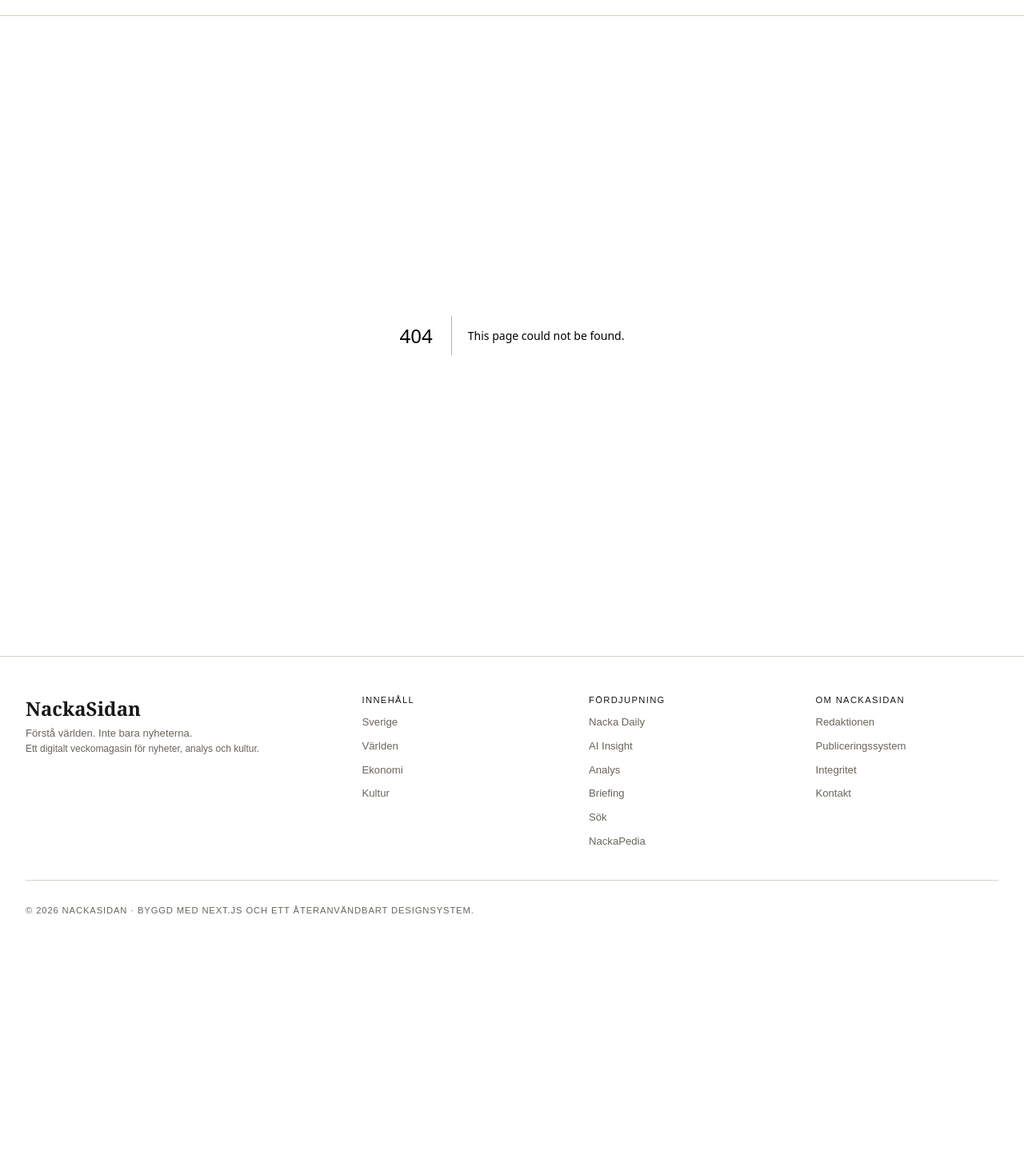
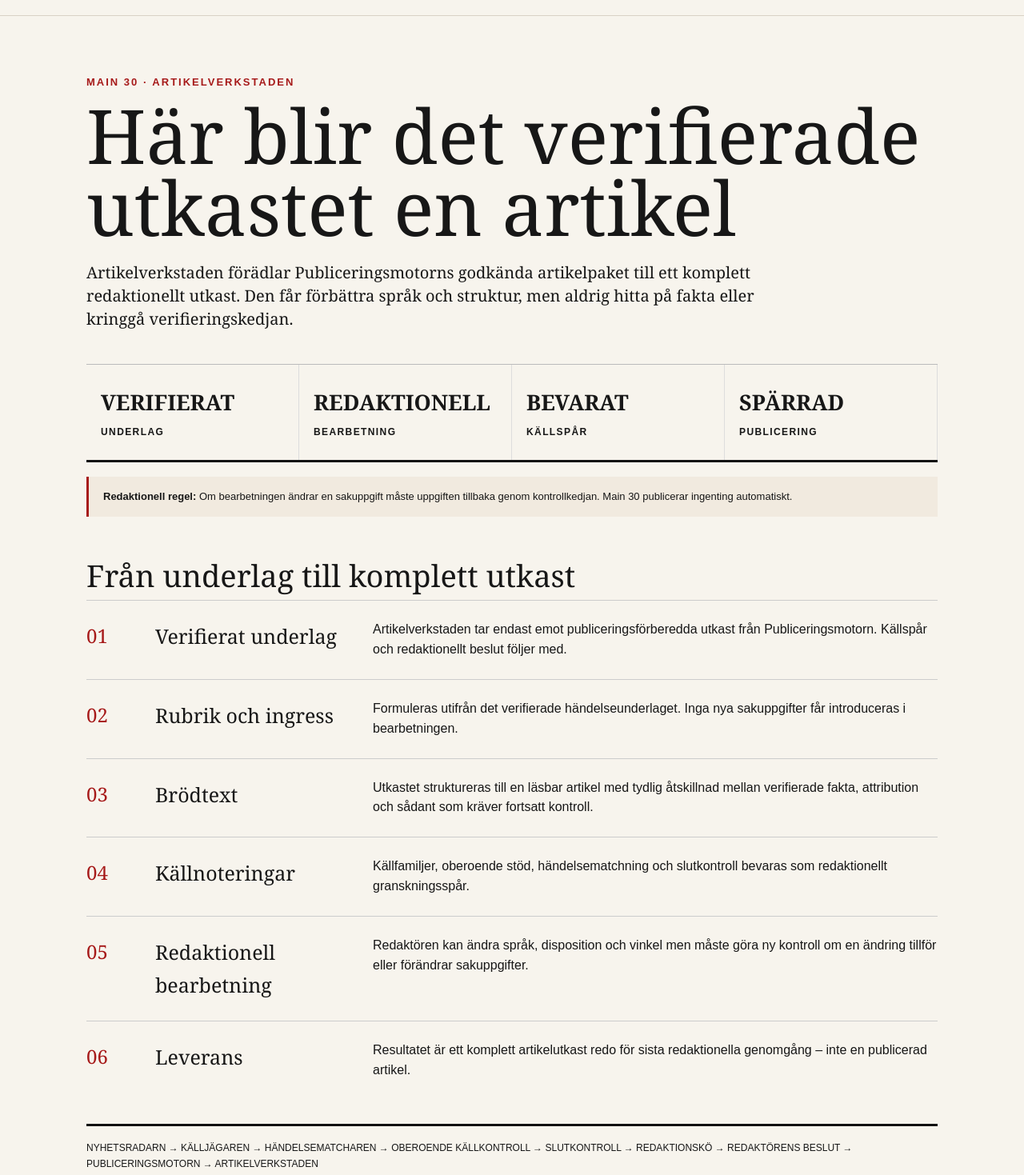
Before and after one commit to Djurgarden2019/NackaSidan-2026, a Next.js app: page /artikelverkstaden in a window 1280 px wide. Before the commit this address had no page. Shown: the part 161-1630 px from the top of the page at 80% size. Before the commit the page ends 1354 px from the top, so only its background shows below. Built offline with nearby package versions, Linux system fonts and the light colour scheme.

Commit message:
Main 30: add Artikelverkstaden

```diff
--- /dev/null
+++ b/app/artikelverkstaden/page.tsx
@@ -0,0 +1,52 @@
+export const dynamic = 'force-static';
+
+const delar = [
+  ['01', 'Verifierat underlag', 'Artikelverkstaden tar endast emot publiceringsförberedda utkast från Publiceringsmotorn. Källspår och redaktionellt beslut följer med.'],
+  ['02', 'Rubrik och ingress', 'Formuleras utifrån det verifierade händelseunderlaget. Inga nya sakuppgifter får introduceras i bearbetningen.'],
+  ['03', 'Brödtext', 'Utkastet struktureras till en läsbar artikel med tydlig åtskillnad mellan verifierade fakta, attribution och sådant som kräver fortsatt kontroll.'],
+  ['04', 'Källnoteringar', 'Källfamiljer, oberoende stöd, händelsematchning och slutkontroll bevaras som redaktionellt granskningsspår.'],
+  ['05', 'Redaktionell bearbetning', 'Redaktören kan ändra språk, disposition och vinkel men måste göra ny kontroll om en ändring tillför eller förändrar sakuppgifter.'],
+  ['06', 'Leverans', 'Resultatet är ett komplett artikelutkast redo för sista redaktionella genomgång – inte en publicerad artikel.'],
+];
+
+export default function ArtikelverkstadenPage() {
+  return (
+    <main style={{ maxWidth: 1120, margin: '0 auto', padding: '72px 28px 100px' }}>
+      <p style={{ color: '#a61919', fontWeight: 800, letterSpacing: 2, fontSize: 13 }}>MAIN 30 · ARTIKELVERKSTADEN</p>
+      <h1 style={{ fontFamily: 'Georgia,serif', fontSize: 'clamp(54px,8vw,94px)', lineHeight: .95, margin: '12px 0 22px' }}>Här blir det verifierade utkastet en artikel</h1>
+      <p style={{ maxWidth: 850, fontFamily: 'Georgia,serif', fontSize: 20, lineHeight: 1.45 }}>
+        Artikelverkstaden förädlar Publiceringsmotorns godkända artikelpaket till ett komplett redaktionellt utkast. Den får förbättra språk och struktur, men aldrig hitta på fakta eller kringgå verifieringskedjan.
+      </p>
+
+      <section style={{ display: 'grid', gridTemplateColumns: 'repeat(4,1fr)', borderTop: '1px solid #bbb', borderBottom: '3px solid #111', marginTop: 42 }}>
+        {[
+          ['UNDERLAG', 'VERIFIERAT'], ['BEARBETNING', 'REDAKTIONELL'], ['KÄLLSPÅR', 'BEVARAT'], ['PUBLICERING', 'SPÄRRAD']
+        ].map(([name,value]) => (
+          <div key={name} style={{ padding: '25px 18px', borderRight: '1px solid #ddd' }}>
+            <strong style={{ fontFamily: 'Georgia,serif', fontSize: 27 }}>{value}</strong>
+            <div style={{ fontSize: 12, fontWeight: 800, letterSpacing: 1.4, marginTop: 5 }}>{name}</div>
+          </div>
+        ))}
+      </section>
+
+      <div style={{ marginTop: 18, padding: '14px 18px', background: '#f1eadf', borderLeft: '3px solid #a61919', fontSize: 13 }}>
+        <strong>Redaktionell regel:</strong> Om bearbetningen ändrar en sakuppgift måste uppgiften tillbaka genom kontrollkedjan. Main 30 publicerar ingenting automatiskt.
+      </div>
+
+      <section style={{ marginTop: 42 }}>
+        <h2 style={{ fontFamily: 'Georgia,serif', fontSize: 38 }}>Från underlag till komplett utkast</h2>
+        {delar.map(([n,title,text]) => (
+          <article key={n} style={{ display: 'grid', gridTemplateColumns: '64px 250px 1fr', gap: 22, padding: '24px 0', borderTop: '1px solid #ccc' }}>
+            <div style={{ fontFamily: 'Georgia,serif', fontSize: 24, color: '#a61919' }}>{n}</div>
+            <h3 style={{ fontFamily: 'Georgia,serif', fontSize: 25, margin: 0 }}>{title}</h3>
+            <p style={{ margin: 0, lineHeight: 1.55 }}>{text}</p>
+          </article>
+        ))}
+      </section>
+
+      <footer style={{ borderTop: '3px solid #111', paddingTop: 18, marginTop: 30, fontSize: 12 }}>
+        NYHETSRADARN → KÄLLJÄGAREN → HÄNDELSEMATCHAREN → OBEROENDE KÄLLKONTROLL → SLUTKONTROLL → REDAKTIONSKÖ → REDAKTÖRENS BESLUT → PUBLICERINGSMOTORN → ARTIKELVERKSTADEN
+      </footer>
+    </main>
+  );
+}
```
